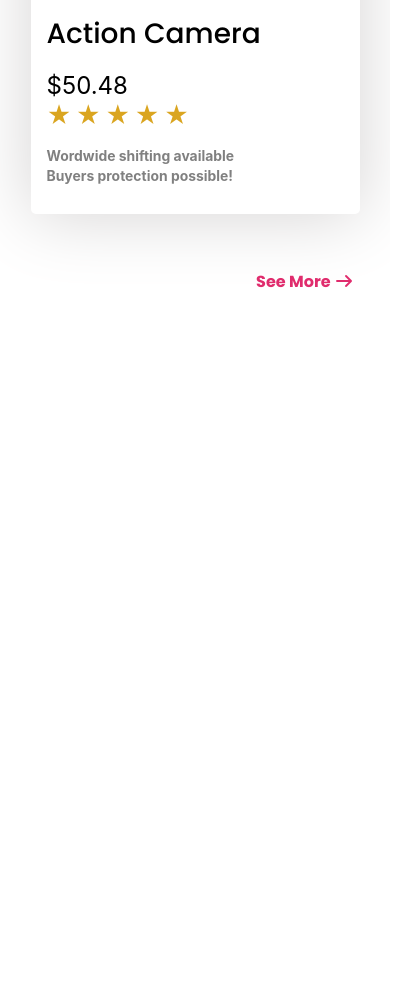
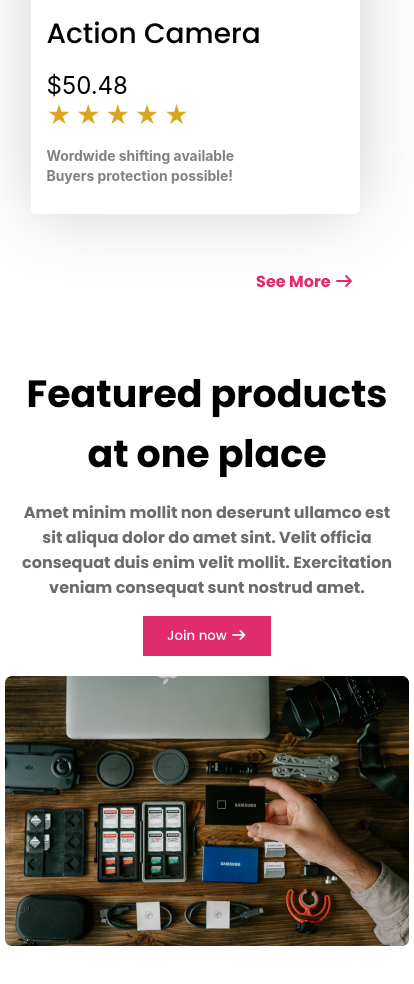
Before and after one commit to IftaherSayem/influence-gear-prcatice, a plain HTML site: page index.html in a window 390 px wide. Shown: the part 5323-6307 px from the top of the page, 414 px wide, since content can reach past the window. Before the commit the page ends 5617 px from the top, so only its background shows below. Drawn offline with Linux system fonts and the light colour scheme.

Commit message:
make the feature section and also responsive

```diff
--- a/index.html
+++ b/index.html
@@ -190,6 +190,17 @@
             </div>
             <p class="see-more">See More <i class="fa-solid fa-arrow-right"></i></p>
         </section>
+
+        <section class="feature-container">
+            <div class="feature">
+                <img src="images/gear.png" alt="" srcset="">
+                <div class="feature-description">
+                    <h2>Featured products at one place</h2>
+                    <p>Amet minim mollit non deserunt ullamco est sit aliqua dolor do amet sint. Velit officia consequat duis enim velit mollit. Exercitation veniam consequat sunt nostrud amet.</p>
+                    <button class="btn btn-chng">Join now <i class="fa-solid fa-arrow-right"></i></button>
+                </div>
+            </div>
+        </section>
     </main>
 
     <footer>
--- a/style.css
+++ b/style.css
@@ -173,6 +173,36 @@
     cursor: pointer;
 }
 
+.feature-container{
+    max-width: 1110px;
+    width: 100%;
+    margin: 0 auto;
+}
+
+.feature{
+    display: flex;
+    justify-content: space-between;
+    padding-top: 100px;
+    padding-bottom: 100px;
+    align-items: center;
+    gap: 96px;
+}
+
+.feature-description h2{
+    font-size: 2.37rem;
+    margin-bottom: 16px;
+    line-height: 60px;
+}
+
+.feature-description p{
+    font-weight: bold;
+    color: #6C6C6C;
+    margin-bottom: 16px;
+}
+
+.btn-chng{
+    border-radius: 0px;
+}
 /* responsive media query */
 @media screen and (max-width:576px) {
     .hide{
@@ -250,6 +280,16 @@
         bottom: -30px;
         right: 36px;
     }
+
+    .feature{
+        flex-direction: column-reverse;
+        text-align: center;
+        gap: 20px;
+    }
+    .feature-container{
+        padding: 0px 12px;
+    }
+
     /* *{
         outline:1px solid red;
     } */
```
